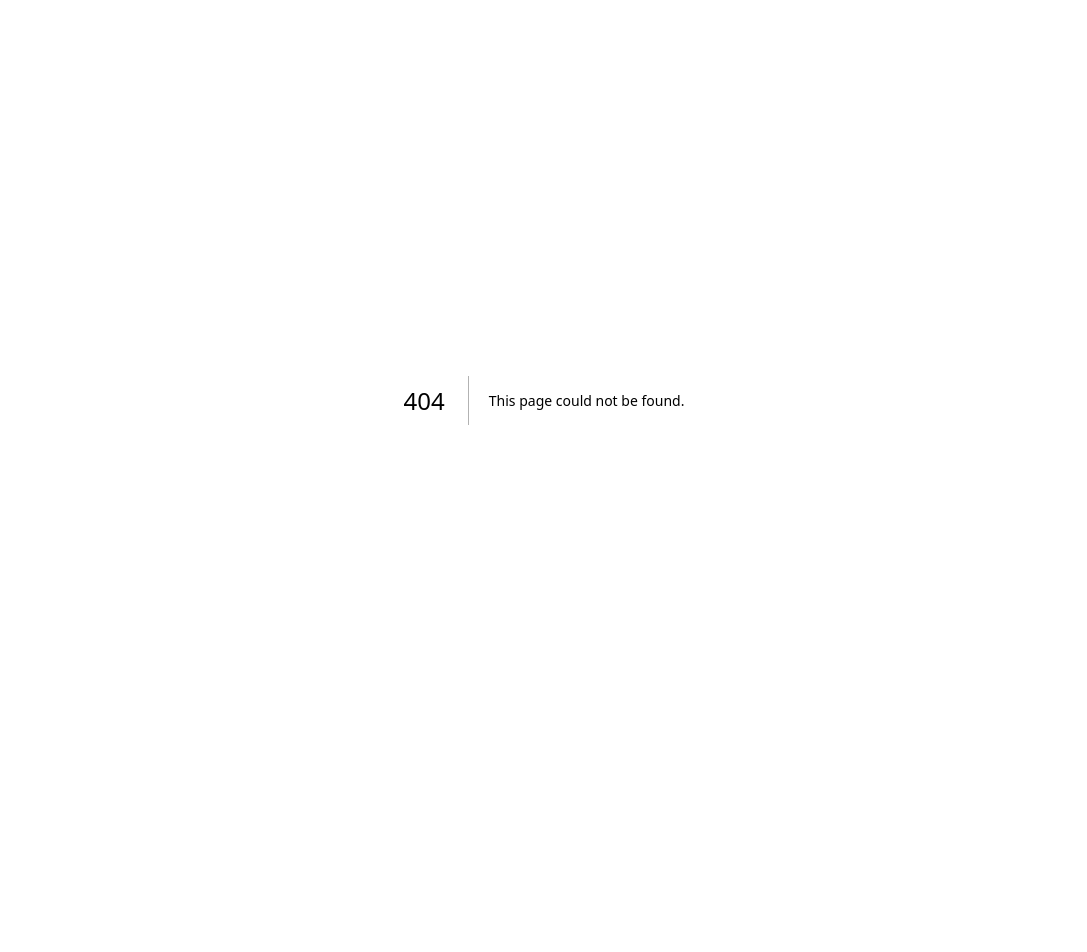
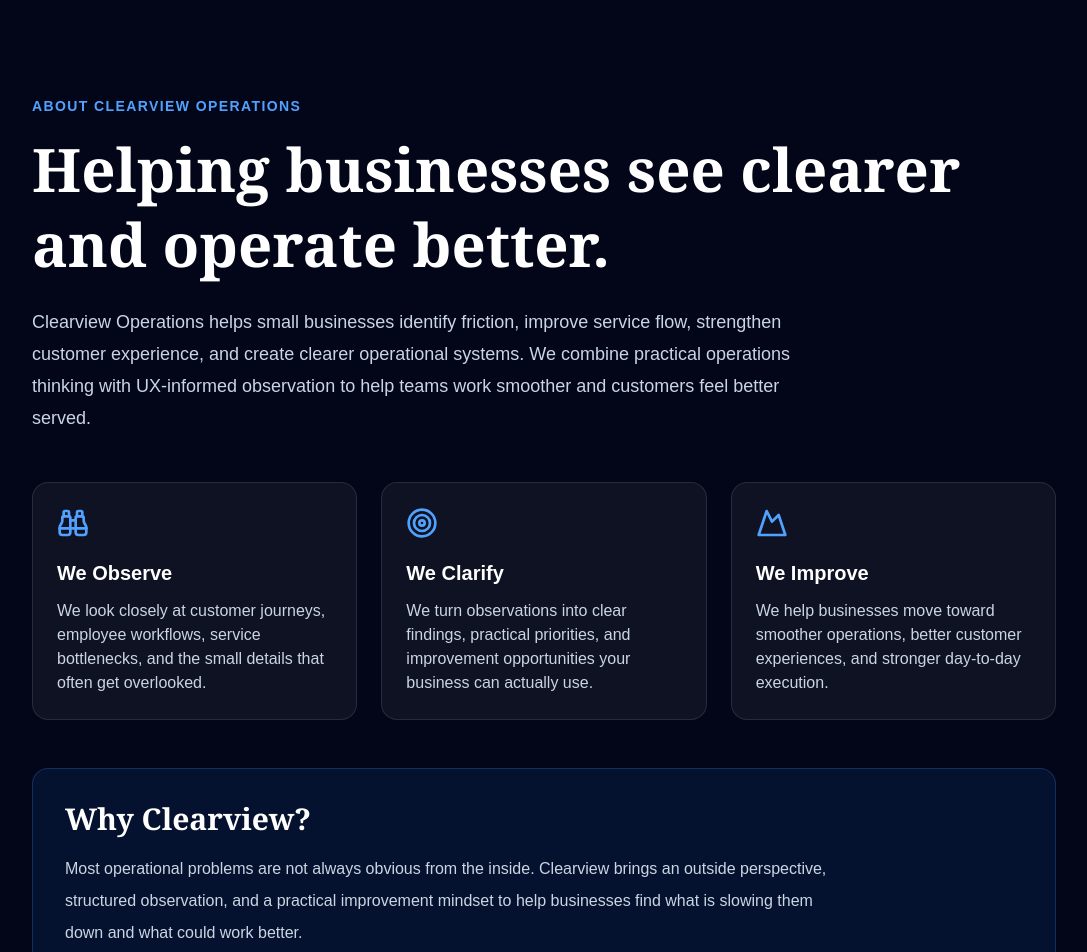
Before and after one commit to Mickey-Bancie/clearview-operations, a Next.js app: page /about in a window 1280 px wide. Before the commit this address had no page. Shown: the top 952 px of the page, without its empty margins (96-1183 px from the left). Before the commit the page ends 800 px from the top, so only its background shows below. Built offline with nearby package versions, Linux system fonts and the light colour scheme.

Commit message:
Added About page and navigation link

```diff
--- /dev/null
+++ b/app/about/page.tsx
@@ -0,0 +1,73 @@
+import Link from "next/link";
+import { ArrowRight, Binoculars, Mountain, Target } from "lucide-react";
+
+export default function AboutPage() {
+  return (
+    <main className="min-h-screen bg-slate-950 px-6 py-24 text-white">
+      <section className="mx-auto max-w-5xl">
+        <p className="text-sm font-black uppercase tracking-widest text-blue-400">
+          About Clearview Operations
+        </p>
+
+        <h1 className="mt-4 font-serif text-5xl font-black leading-tight md:text-6xl">
+          Helping businesses see clearer and operate better.
+        </h1>
+
+        <p className="mt-6 max-w-3xl text-lg leading-8 text-slate-300">
+          Clearview Operations helps small businesses identify friction,
+          improve service flow, strengthen customer experience, and create
+          clearer operational systems. We combine practical operations thinking
+          with UX-informed observation to help teams work smoother and customers
+          feel better served.
+        </p>
+
+        <div className="mt-12 grid gap-6 md:grid-cols-3">
+          <div className="rounded-2xl border border-white/10 bg-white/5 p-6">
+            <Binoculars className="mb-5 h-8 w-8 text-blue-400" />
+            <h2 className="text-xl font-black">We Observe</h2>
+            <p className="mt-3 text-slate-300">
+              We look closely at customer journeys, employee workflows, service
+              bottlenecks, and the small details that often get overlooked.
+            </p>
+          </div>
+
+          <div className="rounded-2xl border border-white/10 bg-white/5 p-6">
+            <Target className="mb-5 h-8 w-8 text-blue-400" />
+            <h2 className="text-xl font-black">We Clarify</h2>
+            <p className="mt-3 text-slate-300">
+              We turn observations into clear findings, practical priorities,
+              and improvement opportunities your business can actually use.
+            </p>
+          </div>
+
+          <div className="rounded-2xl border border-white/10 bg-white/5 p-6">
+            <Mountain className="mb-5 h-8 w-8 text-blue-400" />
+            <h2 className="text-xl font-black">We Improve</h2>
+            <p className="mt-3 text-slate-300">
+              We help businesses move toward smoother operations, better
+              customer experiences, and stronger day-to-day execution.
+            </p>
+          </div>
+        </div>
+
+        <div className="mt-12 rounded-2xl border border-blue-400/20 bg-blue-500/10 p-8">
+          <h2 className="font-serif text-3xl font-black">Why Clearview?</h2>
+          <p className="mt-4 max-w-3xl leading-8 text-slate-300">
+            Most operational problems are not always obvious from the inside.
+            Clearview brings an outside perspective, structured observation, and
+            a practical improvement mindset to help businesses find what is
+            slowing them down and what could work better.
+          </p>
+        </div>
+
+        <Link
+          href="/#contact"
+          className="mt-10 inline-flex items-center rounded-md bg-blue-600 px-6 py-4 font-black text-white transition hover:scale-[1.02] hover:bg-blue-500"
+        >
+          Schedule a Free Consultation
+          <ArrowRight className="ml-2 h-4 w-4 transition-transform group-hover:translate-x-1" />
+        </Link>
+      </section>
+    </main>
+  );
+}
--- a/app/page.tsx
+++ b/app/page.tsx
@@ -164,6 +164,7 @@ useEffect(() => {
   const navLinks = [
     { label: "Home", href: "#home" },
     { label: "Services", href: "#services" },
+    { label: "About", href: "/about" },
         { label: "Who We Serve", href: "#serve" },
     { label: "Results", href: "#results" },
     { label: "Contact", href: "#contact" },
@@ -620,7 +621,7 @@ useEffect(() => {
           </div>
           <div className="flex gap-8 text-sm">
             <a href="#services">Services</a>
-            <a href="#about">About</a>
+            <NextLink href="/about">About</NextLink>
             <a href="#results">Results</a>
             <a href="#contact">Contact</a>
 
```
